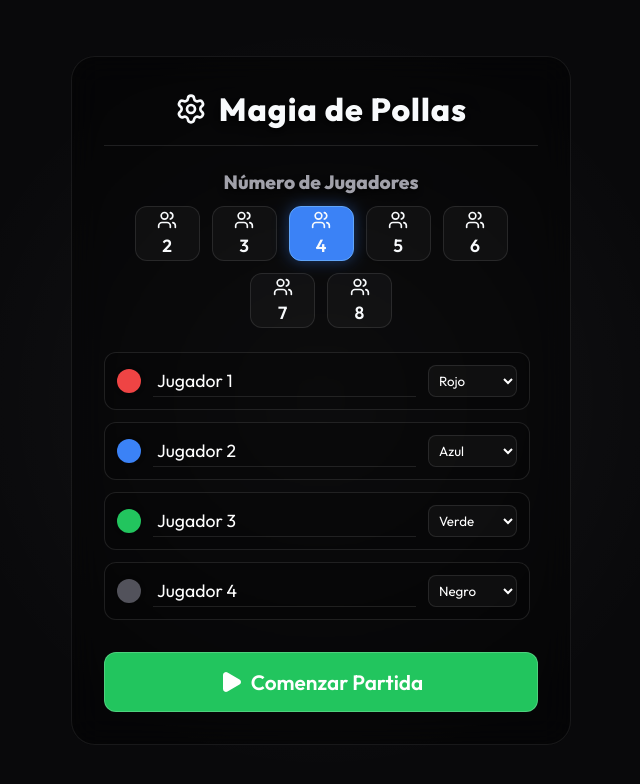
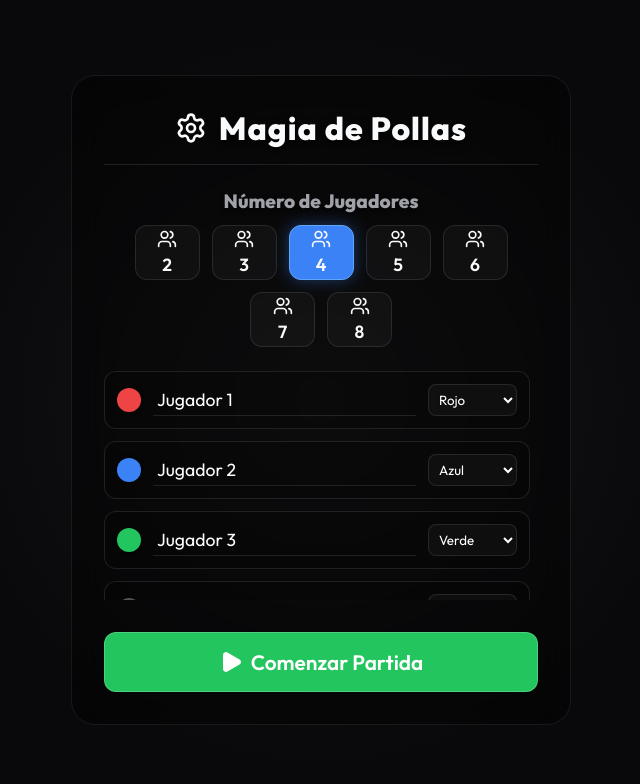
Before and after one commit to Nahuel0ff/appcontador, a React (Vite) app: page / in a window 1280 px wide. Shown: the top 784 px of the page, without its empty margins (319-959 px from the left). Built offline with nearby package versions, Linux system fonts and the light colour scheme.

Commit message:
Fix: Add custom scrollbar and height limit to player setup menu

```diff
--- a/src/components/PlayerSetup.css
+++ b/src/components/PlayerSetup.css
@@ -12,7 +12,7 @@
 .setup-card {
   width: 100%;
   max-width: 500px;
-  max-height: 95vh;
+  max-height: 650px;
   padding: 32px;
   display: flex;
   flex-direction: column;
@@ -85,7 +85,27 @@
   flex-grow: 1;
   overflow-y: auto;
   padding-right: 8px;
-  /* Add custom scrollbar styling if needed */
+
+  /* Custom scrollbar styling */
+  scrollbar-width: thin;
+  scrollbar-color: rgba(255, 255, 255, 0.2) transparent;
+}
+
+.setup-players-list::-webkit-scrollbar {
+  width: 6px;
+}
+
+.setup-players-list::-webkit-scrollbar-track {
+  background: transparent;
+}
+
+.setup-players-list::-webkit-scrollbar-thumb {
+  background-color: rgba(255, 255, 255, 0.2);
+  border-radius: 10px;
+}
+
+.setup-players-list::-webkit-scrollbar-thumb:hover {
+  background-color: rgba(255, 255, 255, 0.4);
 }
 
 .setup-player-row {
@@ -169,7 +189,7 @@
   .setup-container {
     padding: 12px;
     align-items: center; /* Keep it perfectly centered! */
-    overflow-y: auto;
+    overflow-y: hidden;
   }
 
   .setup-card {
@@ -178,6 +198,7 @@
     margin: auto; /* Ensures it stays centered even if it needs to scroll */
     margin-top: auto;
     margin-bottom: auto;
+    max-height: 90vh;
   }
 
 
```
